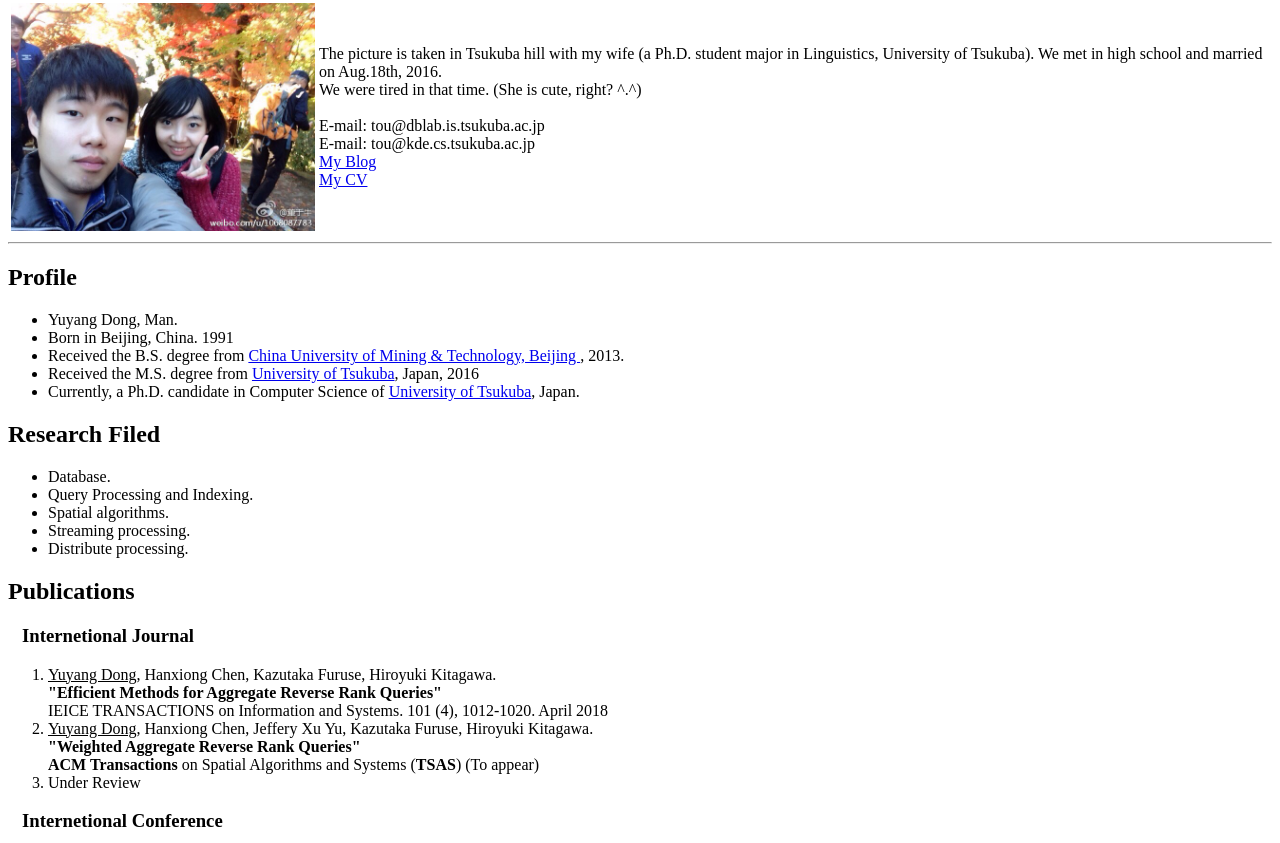
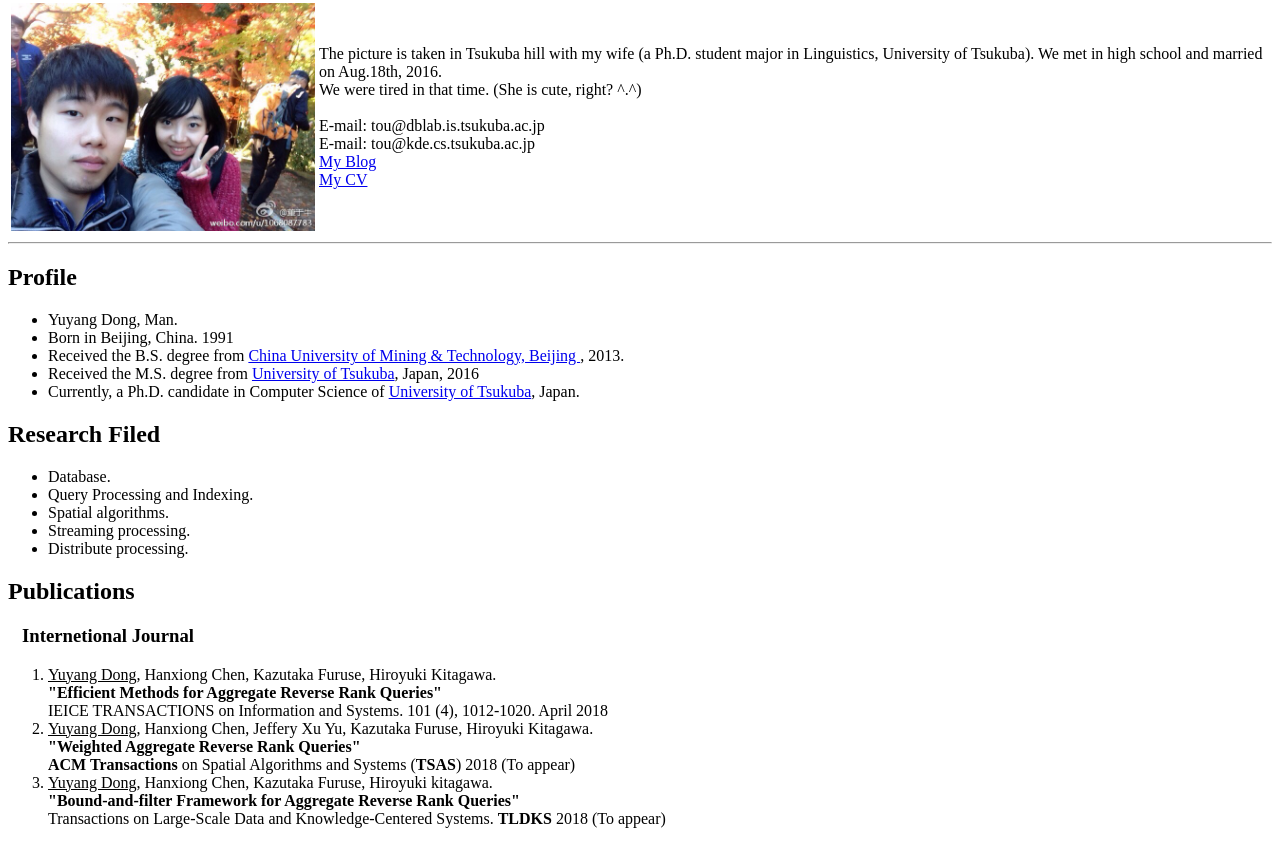
Before and after one commit to Dongyuyang/homepage, a plain HTML site: page index.html in a window 1280 px wide. Shown: the part 66-909 px from the top of the page. Drawn offline with Linux system fonts and the light colour scheme.

Commit message:
add TLDKS

```diff
--- a/index.html
+++ b/index.html
@@ -50,8 +50,11 @@
   IEICE TRANSACTIONS on Information and Systems. 101 (4), 1012-1020. April 2018
   <li><u>Yuyang Dong</u>, Hanxiong Chen, Jeffery Xu Yu, Kazutaka Furuse, Hiroyuki Kitagawa.<br>
     <b>"Weighted Aggregate Reverse Rank Queries" </b><br>
-   <b>ACM Transactions</b> on Spatial Algorithms and Systems (<b>TSAS</b>) (To appear)
-  <li> Under Review
+   <b>ACM Transactions</b> on Spatial Algorithms and Systems (<b>TSAS</b>) 2018 (To appear)
+  <li> <u>Yuyang Dong</u>, Hanxiong Chen, Kazutaka Furuse, Hiroyuki kitagawa. <br>
+    <b>"Bound-and-filter Framework for Aggregate Reverse Rank Queries"</b><br>
+    Transactions on Large-Scale Data and Knowledge-Centered Systems. <b>TLDKS</b> 2018 (To appear)
+
 </ol>
 
 <h3>&nbsp&nbsp Internetional Conference</h3>
@@ -67,7 +70,7 @@ Proc. 20th International Conference on Extending Database Technology (<b>EDBT 20
   <li><u>Yuyang Dong</u>, Hanxiong Chen, Kazutaka Furuse, Hiroyuki kitagawa. <br>
 <b>"Efficient Processing of Aggregate Reverse Rank Queries".</b><br>
 Proc.28th International Conference on Database and Expert Systems Applications (<b>DEXA 2017</b>), pp.159-166, Lyon, France, August 28-31, 2017.
-  <li> Under Review.
+  <li> Under Review
 </ol>
 
 <h3>&nbsp&nbsp Japanese Domestic Conference</h3>
```
